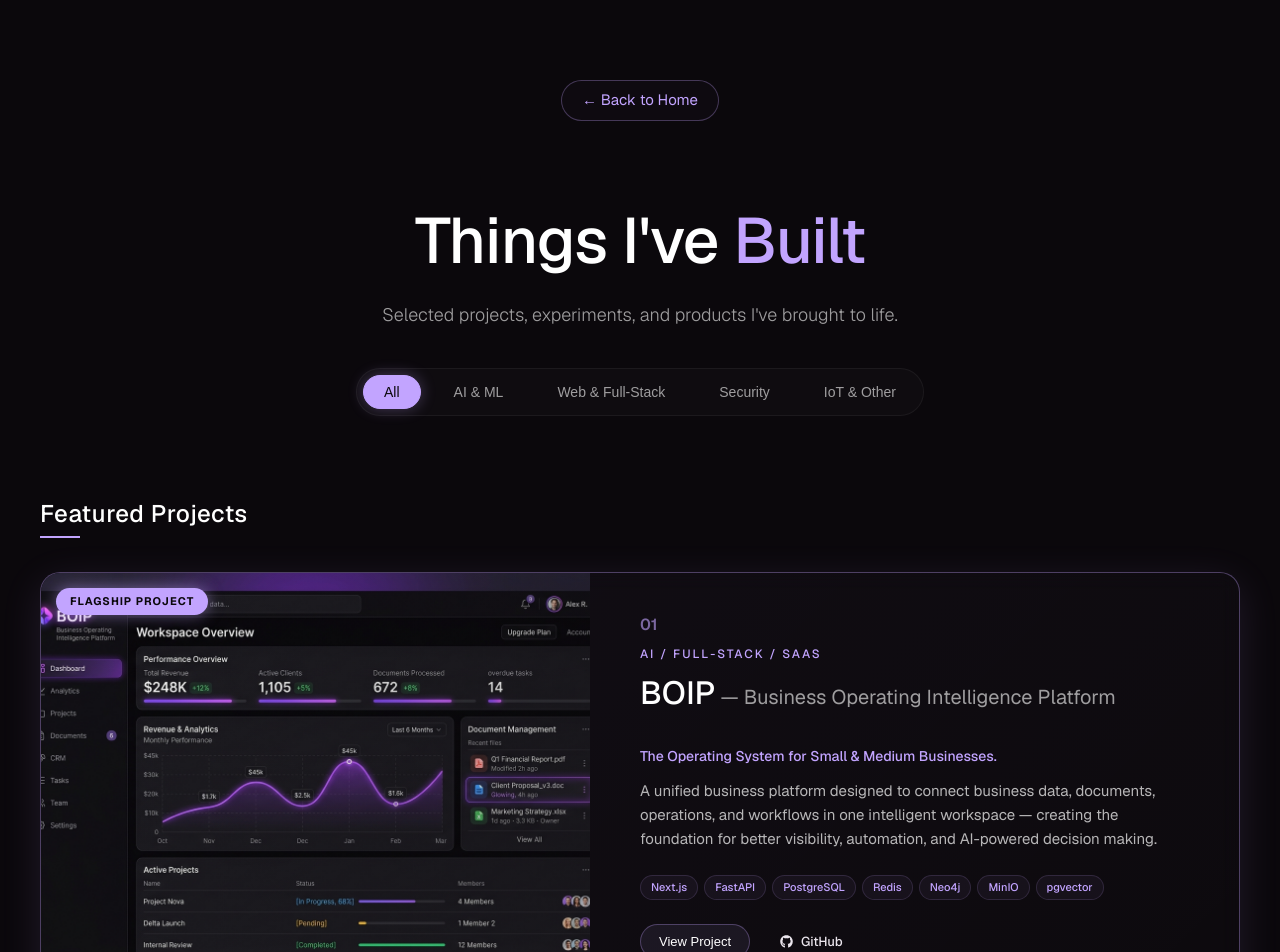
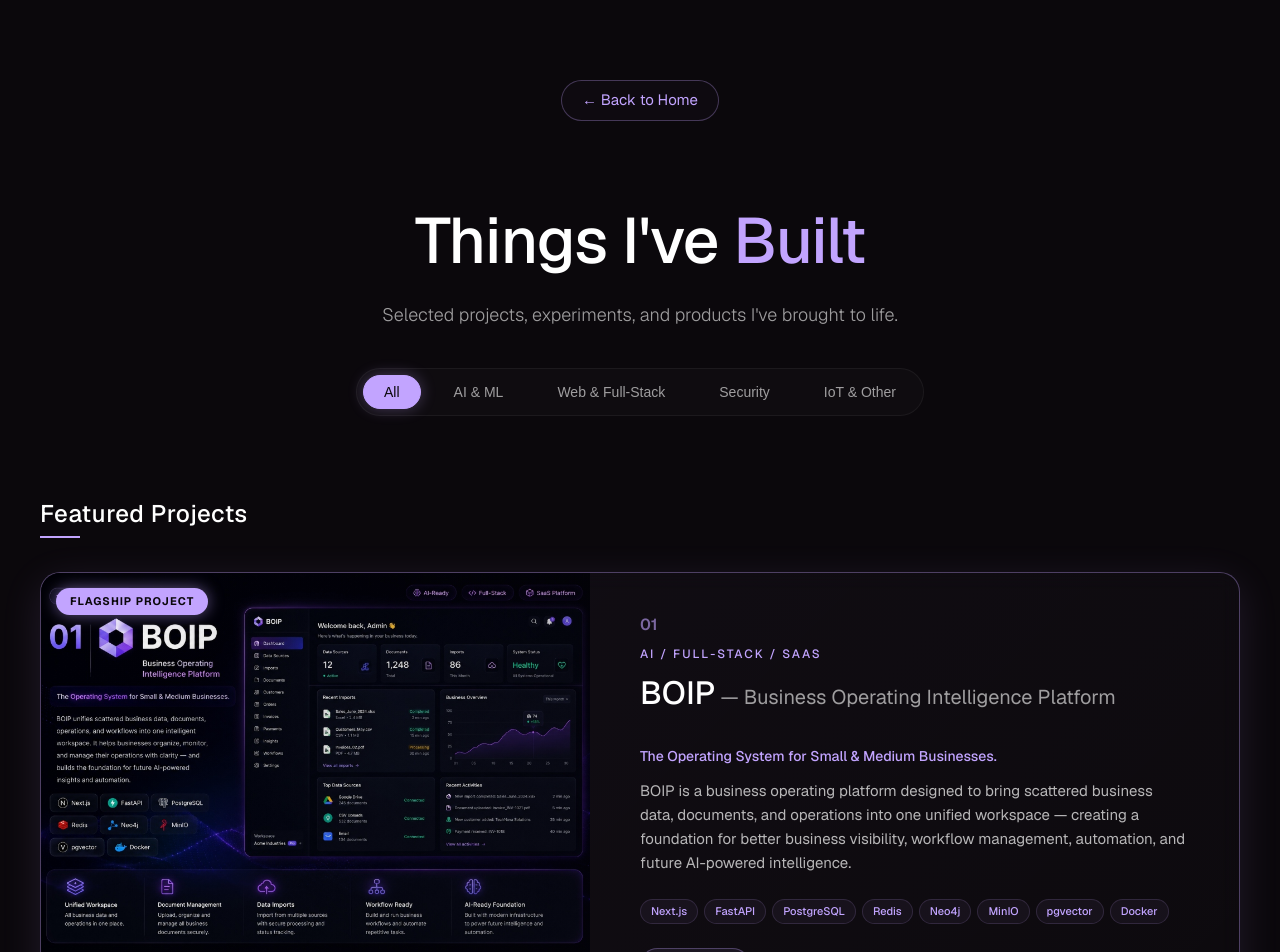
Before and after one commit to Dhrumil00100/PW, a React (Vite) app: page /myworks in a window 1280 px wide. Shown: the top 952 px of the page. Built offline with nearby package versions, Linux system fonts and the light colour scheme.

Commit message:
Update BOIP project as Project #01 with uploaded visual asset

```diff
--- a/src/config.ts
+++ b/src/config.ts
@@ -52,10 +52,10 @@
             subtitle: "Business Operating Intelligence Platform",
             positioning: "The Operating System for Small & Medium Businesses.",
             category: "AI / Full-Stack / SaaS",
-            technologies: "Next.js, FastAPI, PostgreSQL, Redis, Neo4j, MinIO, pgvector",
+            technologies: "Next.js, FastAPI, PostgreSQL, Redis, Neo4j, MinIO, pgvector, Docker",
             image: "/images/boip.png",
             github: "https://github.com/Dhrumil00100",
-            description: "A unified business platform designed to connect business data, documents, operations, and workflows in one intelligent workspace — creating the foundation for better visibility, automation, and AI-powered decision making."
+            description: "BOIP is a business operating platform designed to bring scattered business data, documents, and operations into one unified workspace — creating a foundation for better business visibility, workflow management, automation, and future AI-powered intelligence."
         },
         {
             id: 2,
```
Also changed, not shown: public/images/boip.png.
